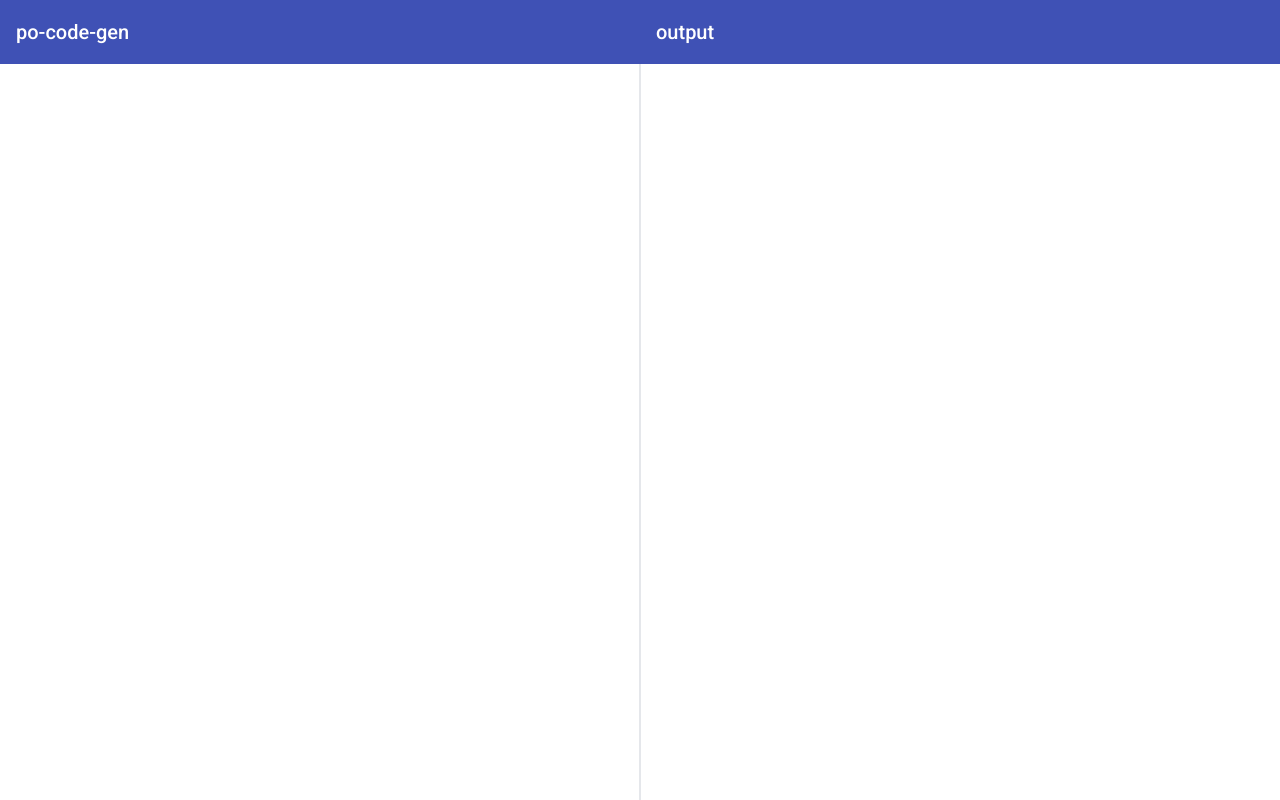
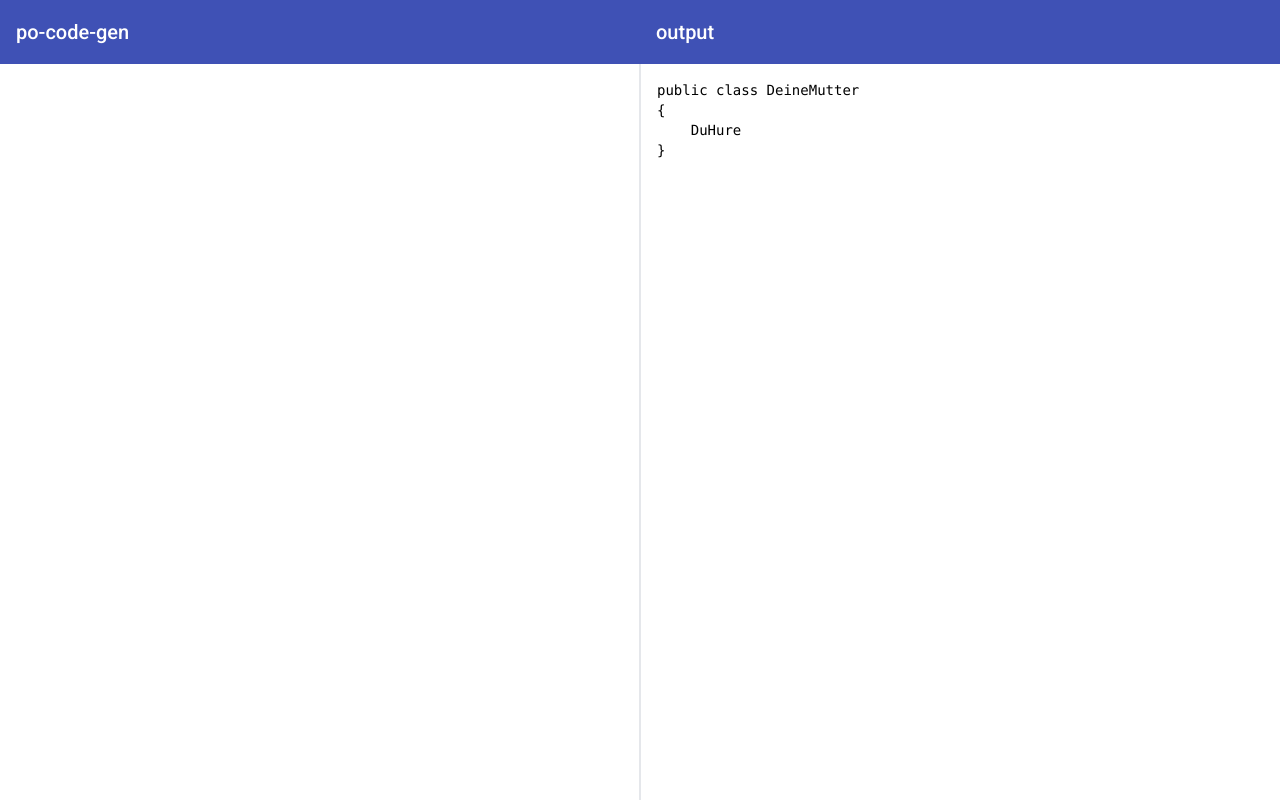
Before and after one commit to sonntag-philipp/po-code-gen, an Angular app: page / in a window 1280 px wide. Built offline with nearby package versions, Linux system fonts and the light colour scheme.

Commit message:
Added code-text-viewer

```diff
--- a/src/app/app-index/app-index.component.html
+++ b/src/app/app-index/app-index.component.html
@@ -3,16 +3,15 @@
     <mat-toolbar color="primary">
       <span>po-code-gen</span>
     </mat-toolbar>
-        <div class="border-r">
-
+    <div class="p-4 border-r">
     </div>
   </div>
   <div class="grid grid-rows-[min-content,auto] h-full">
     <mat-toolbar color="primary">
       <span>output</span>
     </mat-toolbar>
-        <div class="border-l">
-
+    <div class="p-4 border-l">
+      <po-code-text-viewer></po-code-text-viewer>
     </div>
   </div>
 </div>
--- a/src/app/app.module.ts
+++ b/src/app/app.module.ts
@@ -6,11 +6,13 @@ import { AppComponent } from './app.component';
 import { BrowserAnimationsModule } from '@angular/platform-browser/animations';
 import { AppIndexComponent } from './app-index/app-index.component';
 import { MatToolbarModule } from "@angular/material/toolbar";
+import { CodeTextViewerComponent } from './code-text-viewer/code-text-viewer.component';
 
 @NgModule({
   declarations: [
     AppComponent,
-    AppIndexComponent
+    AppIndexComponent,
+    CodeTextViewerComponent
   ],
   imports: [
     BrowserModule,
--- /dev/null
+++ b/src/app/code-text-viewer/code-text-viewer.component.html
@@ -0,0 +1 @@
+<p class="whitespace-pre-wrap font-mono">{{ code }}</p>
--- /dev/null
+++ b/src/app/code-text-viewer/code-text-viewer.component.ts
@@ -0,0 +1,18 @@
+import { Component, Input, OnInit } from '@angular/core';
+
+@Component({
+  selector: 'po-code-text-viewer',
+  templateUrl: './code-text-viewer.component.html',
+  styleUrls: ['./code-text-viewer.component.scss']
+})
+export class CodeTextViewerComponent implements OnInit {
+
+  @Input()
+  public code: string = "public class DeineMutter\n{\n    DuHure\n}"
+
+  constructor() { }
+
+  ngOnInit(): void {
+  }
+
+}
```
Also changed, not shown: src/app/code-text-viewer/code-text-viewer.component.scss (added), 1 other file (tests, documents, lock files or other folders). Lines whose indentation alone changed are shown as unchanged.
